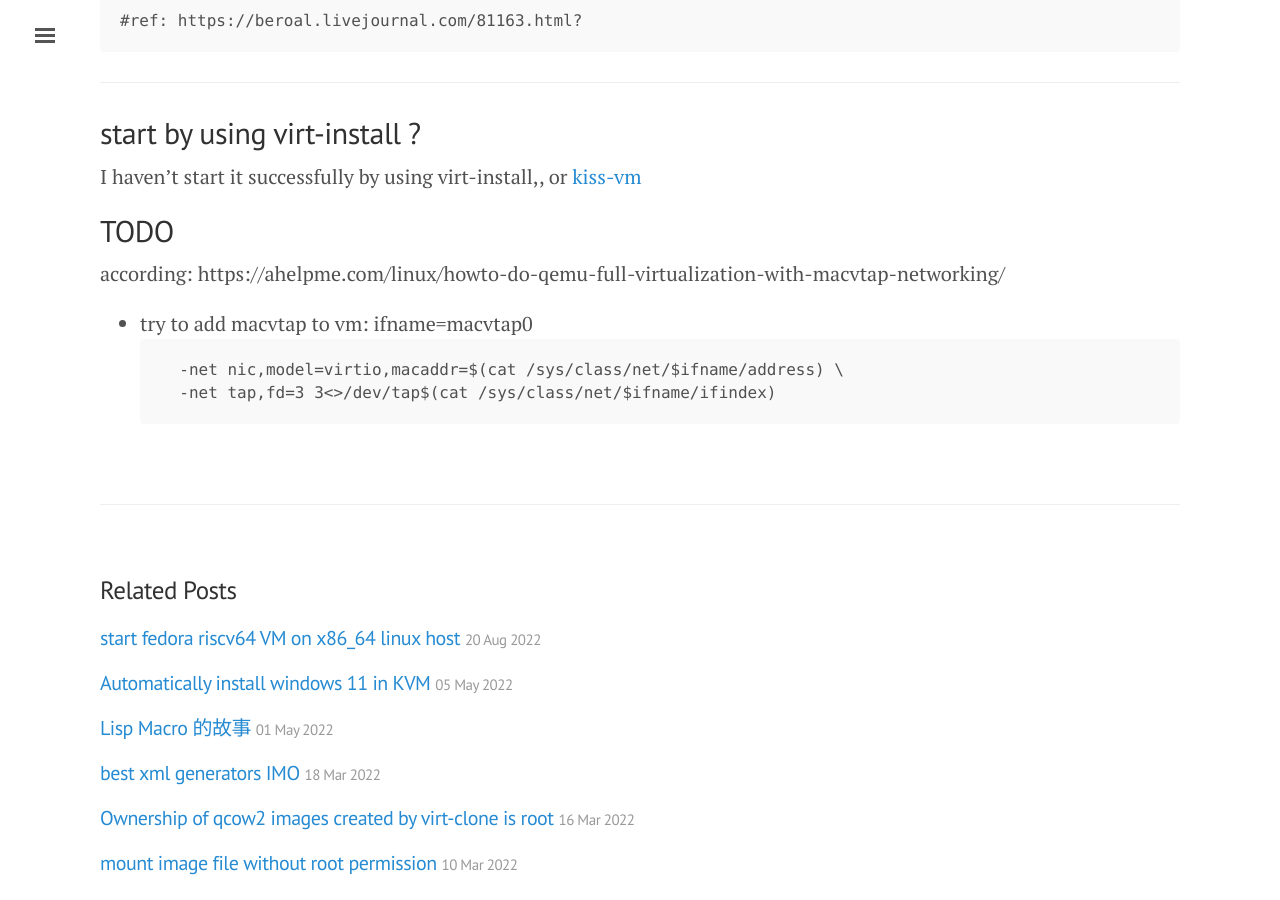
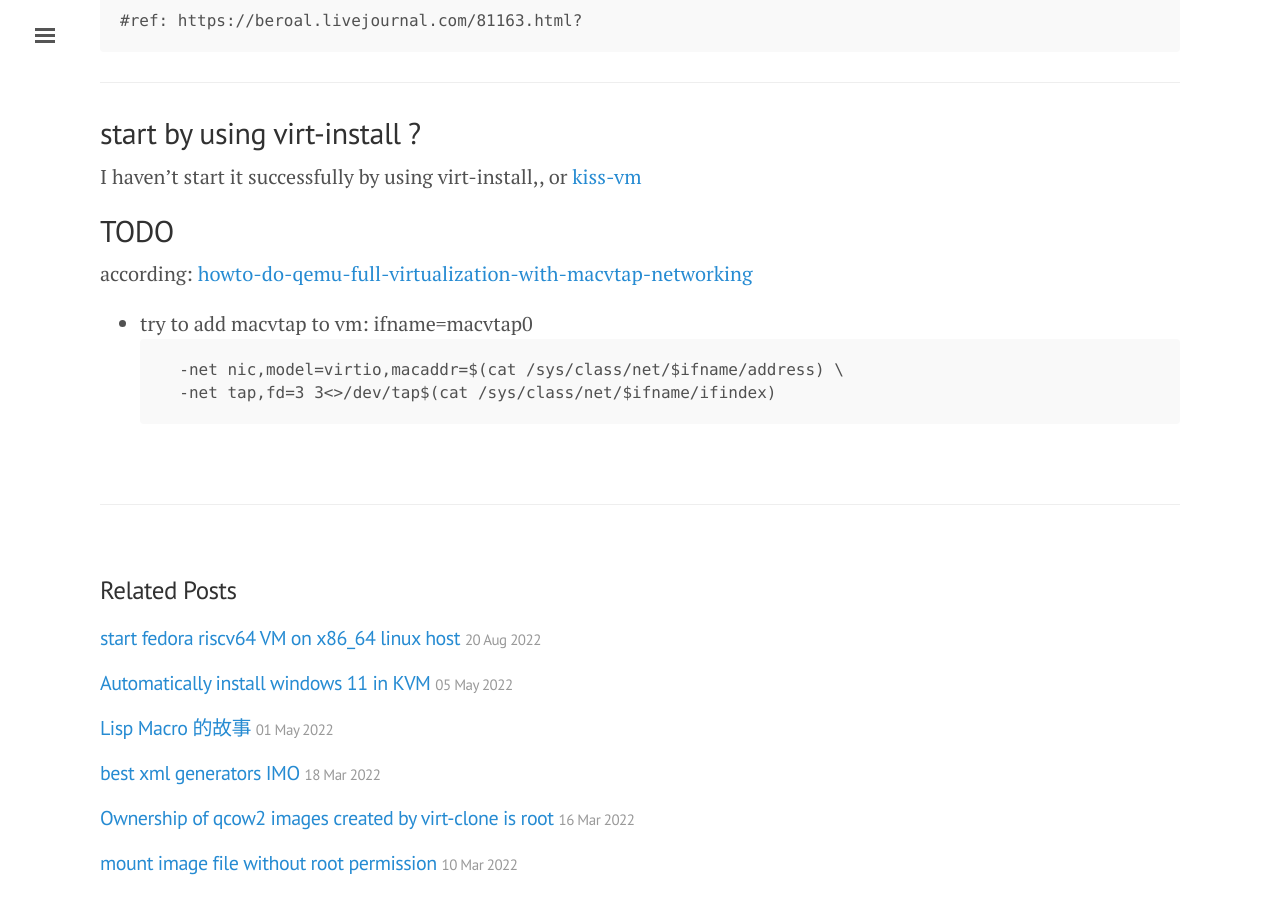
Before and after one commit to tcler/tcler.github.io, a Jekyll site: the page built from _posts/2022-08-21-start-FreeBSD-riscv64-VM-on-fedora-x86_64-host.md, in a window 1280 px wide and 900 px high, scrolled down 1528 px. Built offline with Jekyll 4.4.1, drawn with Linux system fonts in a browser that asks for light colours; some of the changed lines change nothing that is shown.

Commit message:
Update 2022-08-21-start-FreeBSD-riscv64-VM-on-fedora-x86_64-host.md

````diff
--- a/_posts/2022-08-21-start-FreeBSD-riscv64-VM-on-fedora-x86_64-host.md
+++ b/_posts/2022-08-21-start-FreeBSD-riscv64-VM-on-fedora-x86_64-host.md
@@ -56,7 +56,7 @@
 
 
 ## TODO
-according: https://ahelpme.com/linux/howto-do-qemu-full-virtualization-with-macvtap-networking/
+according: [howto-do-qemu-full-virtualization-with-macvtap-networking](https://ahelpme.com/linux/howto-do-qemu-full-virtualization-with-macvtap-networking/)
 - try to add macvtap to vm: ifname=macvtap0
 ```
     -net nic,model=virtio,macaddr=$(cat /sys/class/net/$ifname/address) \
````
